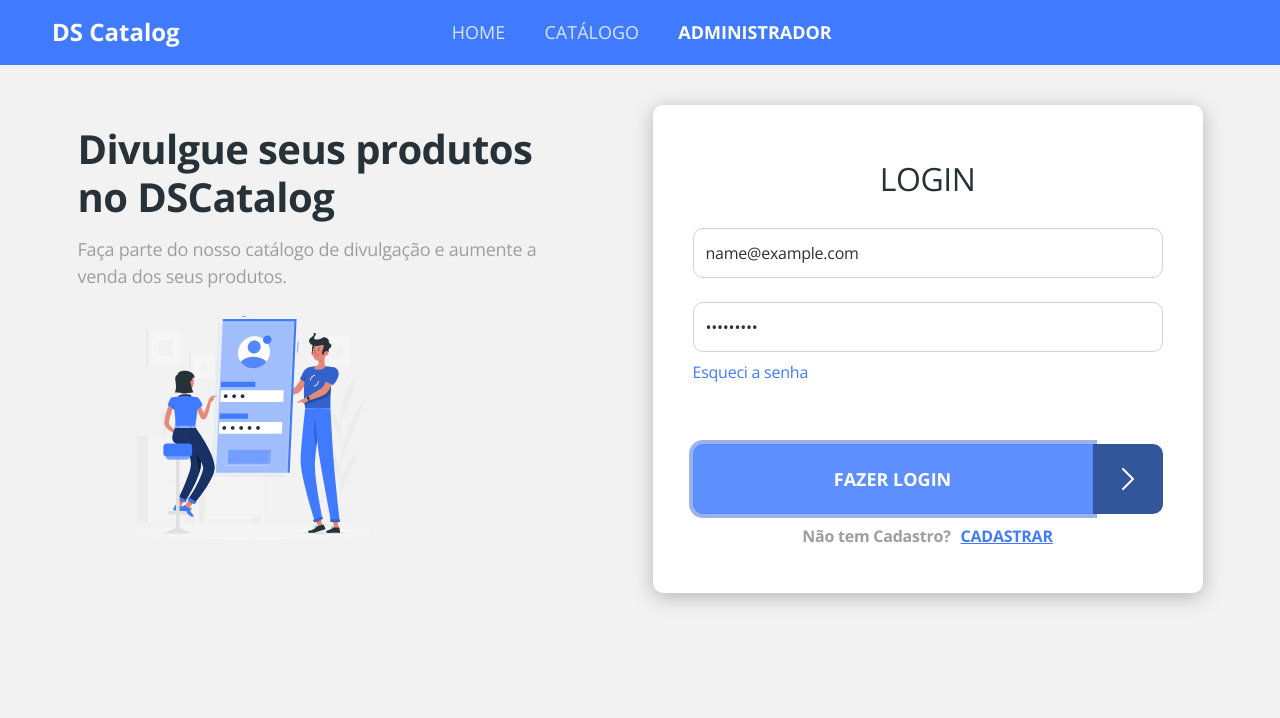
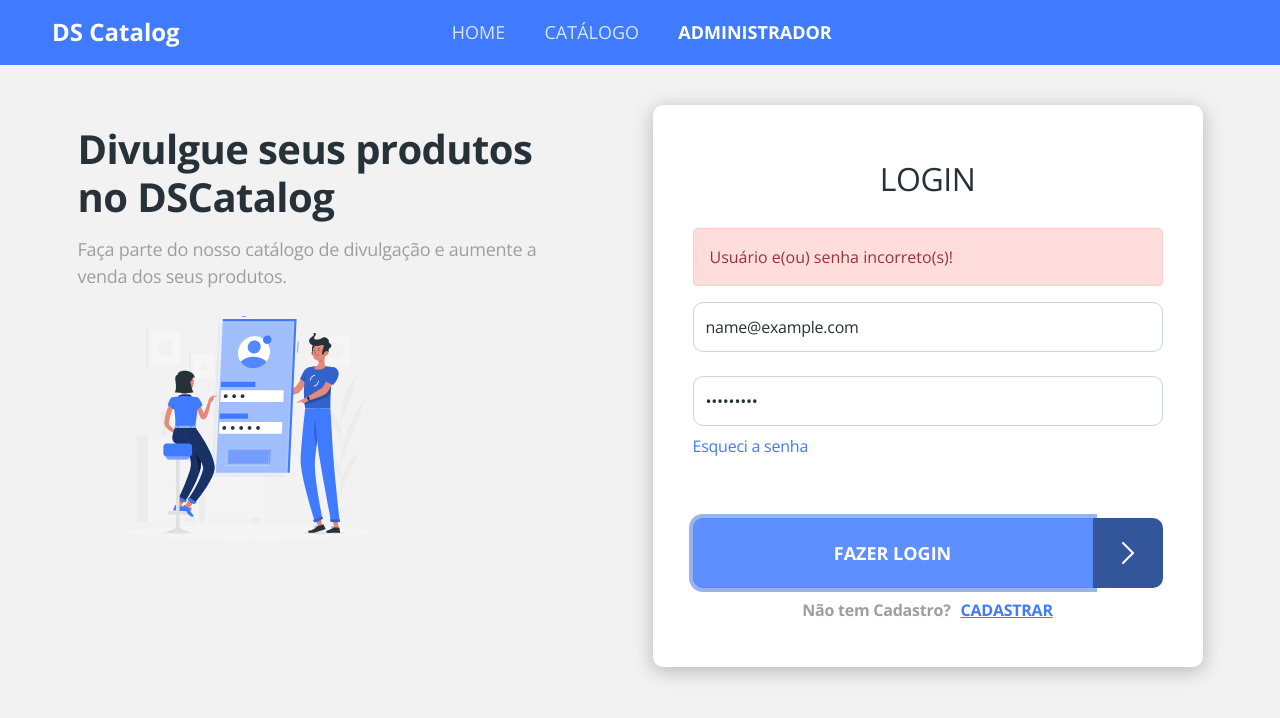
Before and after one commit to Baggio25/catalogprodutos-backend, a React (Create React App) app in the folder frontweb/: page /admin/auth/login in a window 1280 px wide. Both pictures are taken after typing "name@example.com", "Sample123" into the empty fields and a click on the button "FAZER LOGIN". Shown: the top 718 px of the page. Built offline with nearby package versions, Linux system fonts and the light colour scheme; no server answers.

Commit message:
Manual error handling

```diff
--- a/frontweb/src/assets/styles/custom.scss
+++ b/frontweb/src/assets/styles/custom.scss
@@ -1,5 +1,6 @@
 $theme-colors: (
   'primary': #407bff,
+  'danger':#ff5555
 );
 
 $body-bg: #f2f2f2;
--- a/frontweb/src/pages/Admin/Auth/Login/index.tsx
+++ b/frontweb/src/pages/Admin/Auth/Login/index.tsx
@@ -1,3 +1,4 @@
+import { useState } from 'react';
 import { Link } from 'react-router-dom';
 import { useForm } from 'react-hook-form';
 
@@ -9,25 +10,34 @@
 type FormData = {
   username: string;
   password: string;
-}
-
+};
 
 const Login = () => {
+  const [hasError, setHasError] = useState(false);
   const { register, handleSubmit } = useForm<FormData>();
 
   const onSubmit = (formData: FormData) => {
     requestBackendLogin(formData)
-      .then(response => {
-        console.log("---- SUCESSO ----", response);
+      .then((response) => {
+        setHasError(false);
+        console.log('---- SUCESSO ----', response);
       })
-      .catch(error => {
-        console.log("---- Erro: ", error);
+      .catch((error) => {
+        setHasError(true);
+        console.log('---- Erro: ', error);
       });
   };
 
   return (
     <div className="base-card login-card">
       <h1>LOGIN</h1>
+
+      {hasError && (
+        <div className="alert alert-danger">
+          Usuário e(ou) senha incorreto(s)!
+        </div>
+      )}
+
       <form onSubmit={handleSubmit(onSubmit)}>
         <div className="mb-4">
           <input
@@ -39,6 +49,7 @@
             autoFocus
           />
         </div>
+
         <div className="mb-2">
           <input
             {...register('password')}
@@ -48,18 +59,22 @@
             name="password"
           />
         </div>
+
         <Link to="/admin/auth/recover" className="login-link-recover">
           Esqueci a senha
         </Link>
+
         <div className="login-submit">
           <ButtonIcon text="Fazer login" />
         </div>
+
         <div className="signup-container">
           <span className="not-registered">Não tem Cadastro?</span>
           <Link to="/admin/auth/register" className="login-link-register">
             CADASTRAR
           </Link>
         </div>
+
       </form>
     </div>
   );
```
